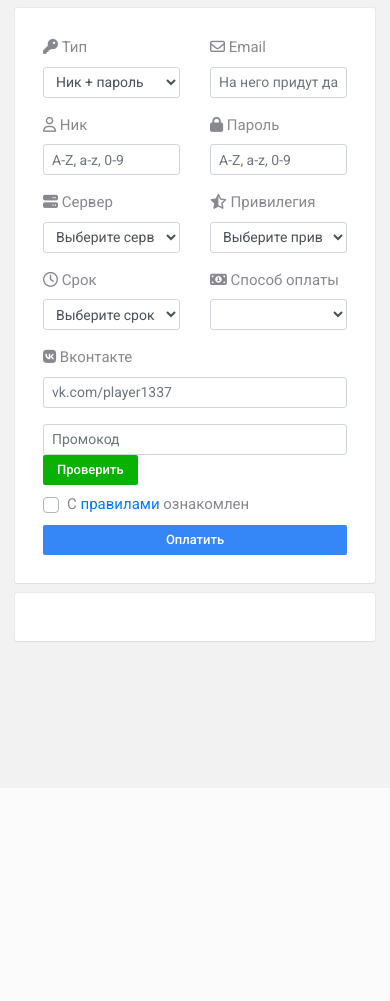
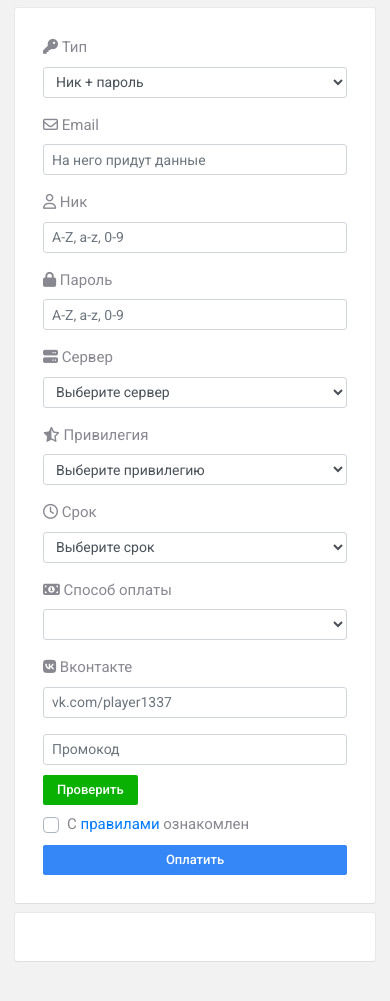
Before and after one commit to alabamaster/buffcs-shared, a PHP site: template app/views/main/buy.php in a window 390 px wide. Shown: the part 56-1057 px from the top of the page. Before the commit the page ends 698 px from the top, so only its background shows below. Run offline with PHP 8.4, Linux system fonts and the light colour scheme; the template is opened without the code that fills it, so the values that code supplies are empty; some libraries are stand-ins or nearby versions.

Commit message:
responsive styles Buy page

```diff
--- a/app/views/main/buy.php
+++ b/app/views/main/buy.php
@@ -5,7 +5,7 @@
 				<form action="<?=$this->SITE_URL?>buy" class="p-2" autocomplete="off" method="POST">
 
 					<!-- type and email  -->
-					<div class="row">
+					<div id="row-to-block" class="row">
 						<div class="col">
 							<div class="form-group">
 								<label><i class="fa fa-key"></i> Тип</label>
@@ -24,7 +24,7 @@
 					</div>
 
 					<!-- username and password -->
-					<div class="row">
+					<div id="row-to-block" class="row">
 						<div class="col">
 							<div class="form-group">
 								<div id="label" class="d-inline-block" style="margin-bottom: 0.5rem;">
@@ -42,7 +42,7 @@
 					</div>
 
 					<!-- server and privileges  -->
-					<div class="row">
+					<div id="row-to-block" class="row">
 						<div class="col">
 							<div class="form-group">
 								<label><i class="fa fa-server"></i> Сервер</label>
@@ -65,7 +65,7 @@
 					</div>
 
 					<!-- time and shop  -->
-					<div class="row">
+					<div id="row-to-block" class="row">
 						<div class="col">
 							<div class="form-group">
 								<label><i class="fa fa-clock-o"></i> Срок</label>
@@ -93,10 +93,12 @@
 					<?php if(!isset($_SESSION['authorization'])):?>
 					<!-- promocode  -->
 					<div class="row align-items-center">
-						<div class="col-lg-8">
+						<div class="col-sm-8">
 							<input name="promoCode" id="code" type="text" class="form-control form-control-sm" placeholder="Промокод">
 						</div>
-						<div class="col-lg-4"><button id="checkPromoCode" type="button" class="fc-button fc-button-green">Проверить</button></div>
+						<div class="col-sm-4">
+							<button id="checkPromoCode" type="button" class="fc-button fc-button-green">Проверить</button>
+						</div>
 					</div>
 
 					<!-- checkbox rules -->
--- a/themes/default/css/main.css
+++ b/themes/default/css/main.css
@@ -446,3 +446,15 @@ button:focus {
 		flex-direction: column;
 	}
 }
+
+/* flex to blokc and check promocode button in main/buy page */
+@media (max-width: 450px) {
+	#row-to-block {
+		display: block;
+	}
+	#checkPromoCode {
+		display: flex;
+		justify-content: center;
+		margin-top: 10px;
+	}
+}
```
